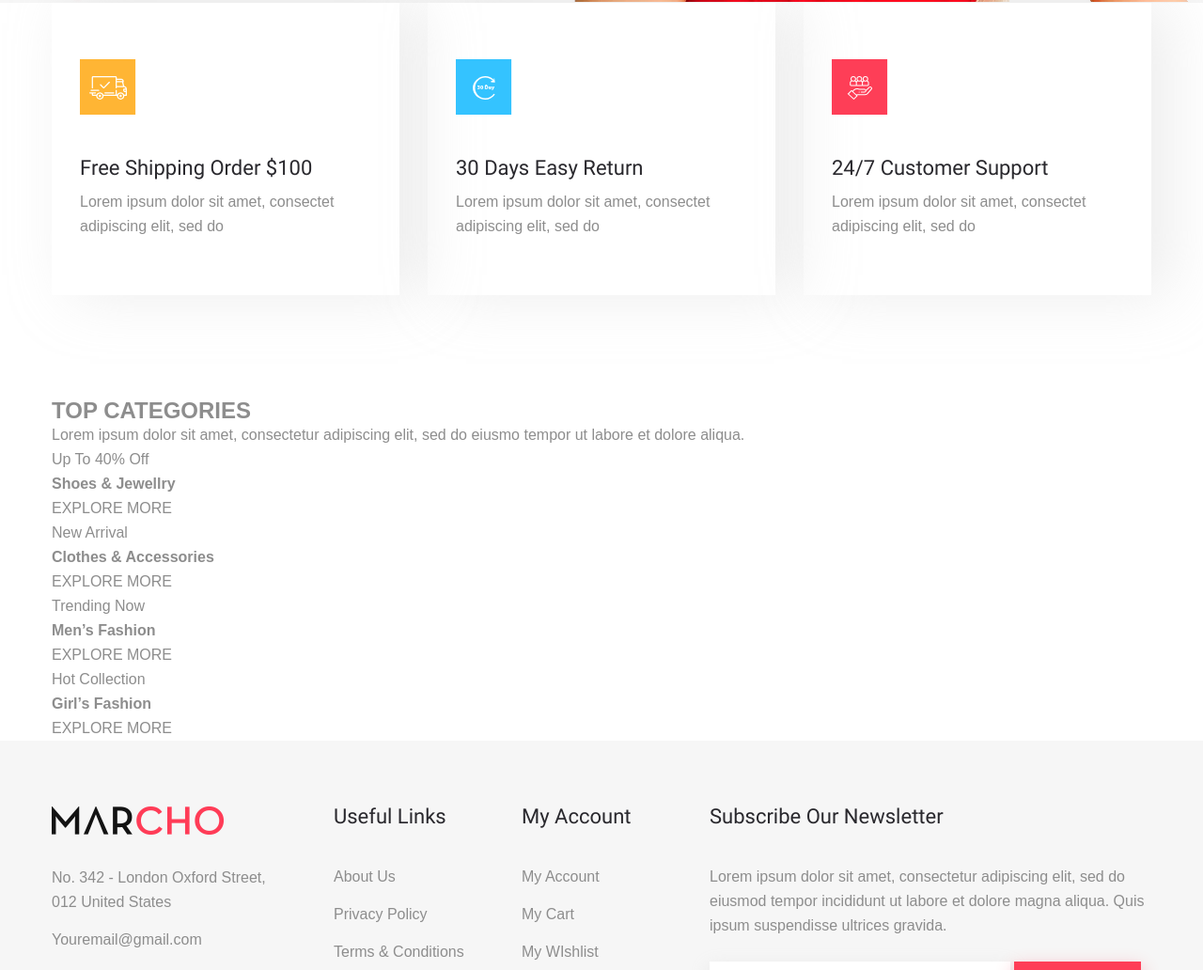
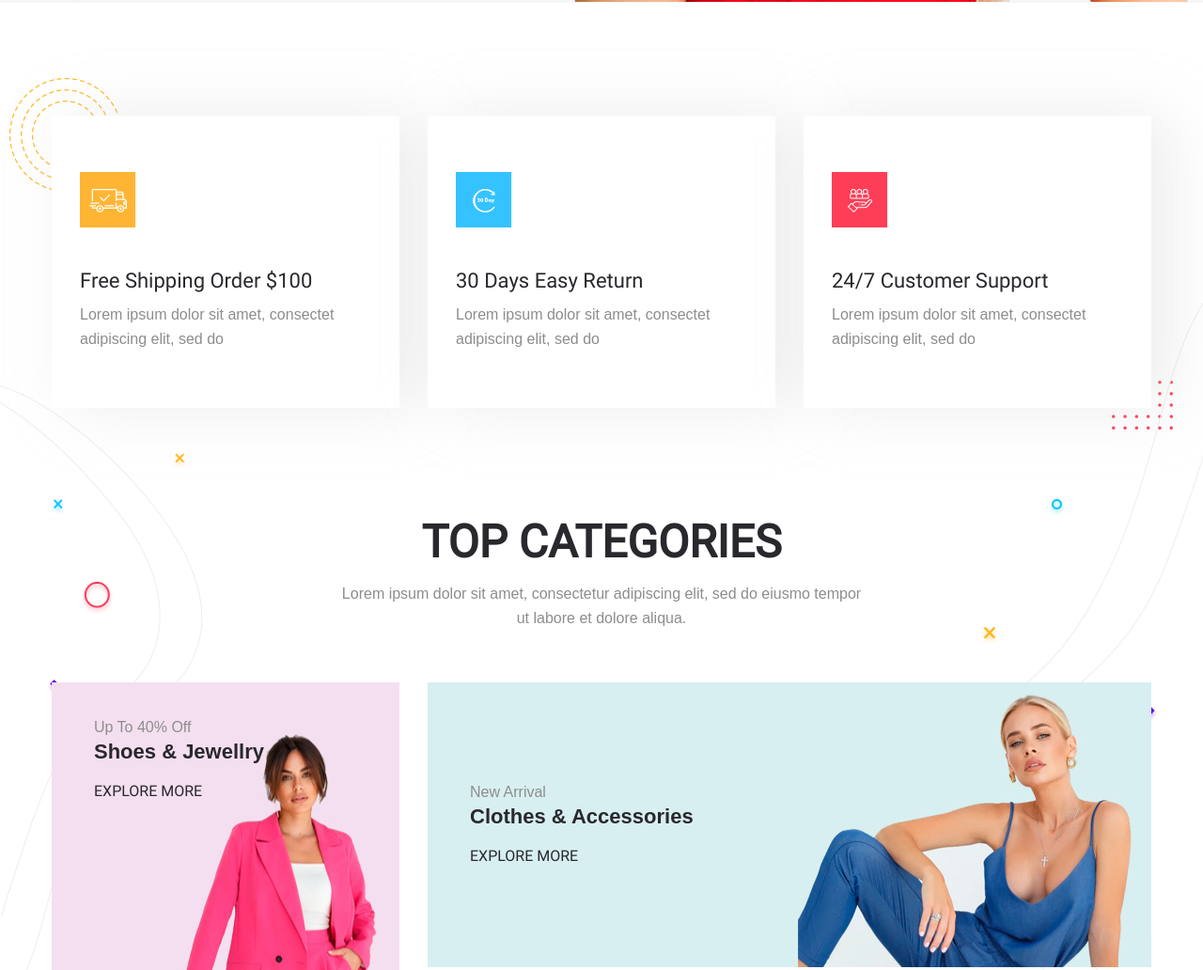
Before and after one commit to webdev-alexey/project_marcho, a website: page app/index.html in a window 1280 px wide. Shown: the part 803-1835 px from the top of the page at 94% size. Drawn offline with nearby package versions, Linux system fonts and the light colour scheme; files that its build step writes are made by us from their sources; files whose address does not match are found by name.

Commit message:
стилизация categories

```diff
--- a/app/index.html
+++ b/app/index.html
@@ -245,26 +245,46 @@
                 eiusmo tempor ut labore et dolore aliqua.
               </div>
 
-              <div class="categories__item">
-                <div class="categories__item">
+              <div class="categories__items">
+                <div
+                  class="categories__item"
+                  style="
+                    background-image: url('images/content/categories/1.jpg');
+                  "
+                >
                   <p class="catigories__item-subtitle">Up To 40% Off</p>
                   <h4 class="categories__item-title">Shoes & Jewellry</h4>
                   <a class="categories__link" href="#">EXPLORE MORE</a>
                 </div>
 
-                <div class="categories__item">
+                <div
+                  class="categories__item"
+                  style="
+                    background-image: url('images/content/categories/2.jpg');
+                  "
+                >
                   <p class="catigories__item-subtitle">New Arrival</p>
                   <h4 class="categories__item-title">Clothes & Accessories</h4>
                   <a class="categories__link" href="#">EXPLORE MORE</a>
                 </div>
 
-                <div class="categories__item">
+                <div
+                  class="categories__item"
+                  style="
+                    background-image: url('images/content/categories/3.jpg');
+                  "
+                >
                   <p class="catigories__item-subtitle">Trending Now</p>
                   <h4 class="categories__item-title">Men’s Fashion</h4>
                   <a class="categories__link" href="#">EXPLORE MORE</a>
                 </div>
 
-                <div class="categories__item">
+                <div
+                  class="categories__item"
+                  style="
+                    background-image: url('images/content/categories/4.jpg');
+                  "
+                >
                   <p class="catigories__item-subtitle">Hot Collection</p>
                   <h4 class="categories__item-title">Girl’s Fashion</h4>
                   <a class="categories__link" href="#">EXPLORE MORE</a>
--- a/app/scss/_categories.scss
+++ b/app/scss/_categories.scss
@@ -1,12 +1,12 @@
-.categoires-info {
+.categories-info {
   padding: 120px 0;
   background-image: url("../images/decor/categories-left-bg.png");
   background-repeat: no-repeat;
-  background-size: contain;
+  background-position: center left;
   &__inner {
     background-image: url("../images/decor/categories-right-bg.png");
     background-repeat: no-repeat;
-    background-size: contain;
+    background-position: center right;
   }
 }
 
@@ -14,8 +14,31 @@
   display: flex;
   justify-content: space-between;
   margin-bottom: 110px;
+  position: relative;
+  &::before,
+  &::after {
+    content: "";
+    position: absolute;
+    z-index: -1;
+  }
+  &::before {
+    background-image: url("../images/decor/info-before-bg.png");
+    top: -40px;
+    left: -45px;
+    width: 120px;
+    height: 121px;
+  }
+
+  &::after {
+    background-image: url("../images/decor/info-after-bg.png");
+    bottom: -23px;
+    right: -23px;
+    width: 65px;
+    height: 52px;
+  }
 
   &__item {
+    background-color: #fff;
     padding: 60px 30px;
     width: 370px;
     box-shadow: 20px 0 60px 0 rgba(202, 202, 202, 0.35);
@@ -28,3 +51,68 @@
     @extend %roboto-400;
   }
 }
+
+.categories {
+  &__items {
+    display: grid;
+    min-height: 635px;
+    grid-template-columns: repeat(3, 1fr);
+    grid-template-rows: repeat(2, 1fr);
+    grid-gap: 30px;
+  }
+
+  &__item {
+    background-repeat: no-repeat;
+    background-size: cover;
+    background-position: center center;
+    padding-top: 35px;
+    padding-left: 45px;
+    &:nth-child(1) {
+      grid-row: span 2;
+      .categories__item-subtitle,
+      .categories__link:hover {
+        color: #5800e4;
+      }
+    }
+    &:nth-child(2) {
+      grid-column: span 2;
+      display: flex;
+      flex-direction: column;
+      justify-content: center;
+      padding-top: 0;
+      .categories__item-subtitle,
+      .categories__link:hover {
+        color: $accent;
+      }
+    }
+    &:nth-child(3) {
+      .categories__item-subtitle,
+      .categories__link:hover {
+        color: #ffb534;
+      }
+    }
+    &:nth-child(4) {
+      .categories__item-subtitle,
+      .categories__link:hover {
+        color: #34c3ff;
+      }
+    }
+  }
+
+  &__item-subtitle {
+    margin-bottom: 5px;
+  }
+
+  &__item-title {
+    font-size: 22px;
+    color: $title;
+    margin-bottom: 16px;
+  }
+
+  &__link {
+    text-transform: uppercase;
+    color: $title;
+    @extend %roboto-400;
+    transition: all 0.3s;
+  }
+}
--- a/app/scss/_global.scss
+++ b/app/scss/_global.scss
@@ -28,3 +28,19 @@ a {
   color: $default;
   @extend %quicksand-500;
 }
+
+.title {
+  text-align: center;
+  @extend %roboto-700;
+  font-size: 48px;
+  line-height: 65px;
+  color: $title;
+  margin-bottom: 10px;
+  text-transform: uppercase;
+}
+
+.text {
+  text-align: center;
+  max-width: 570px;
+  margin: 0 auto 55px;
+}
```
